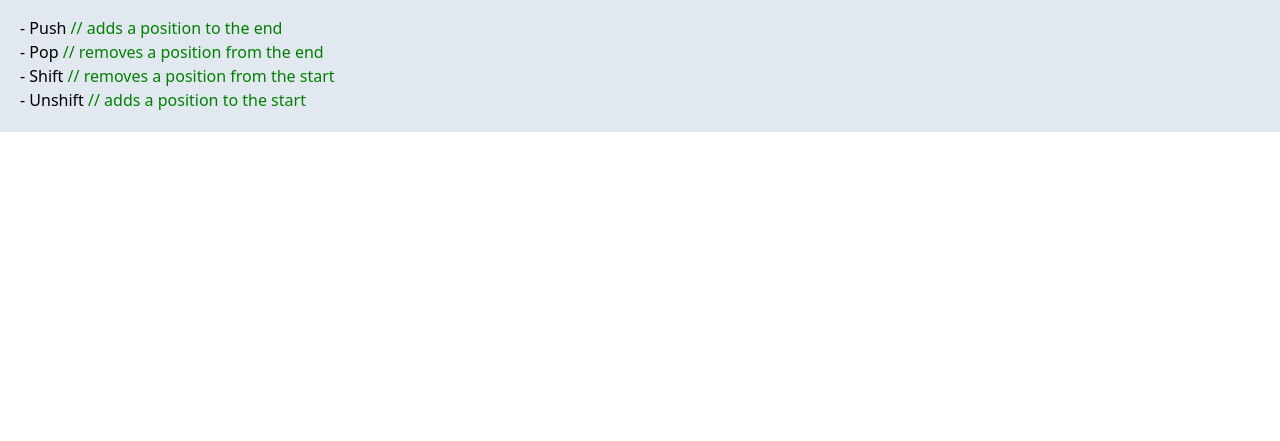
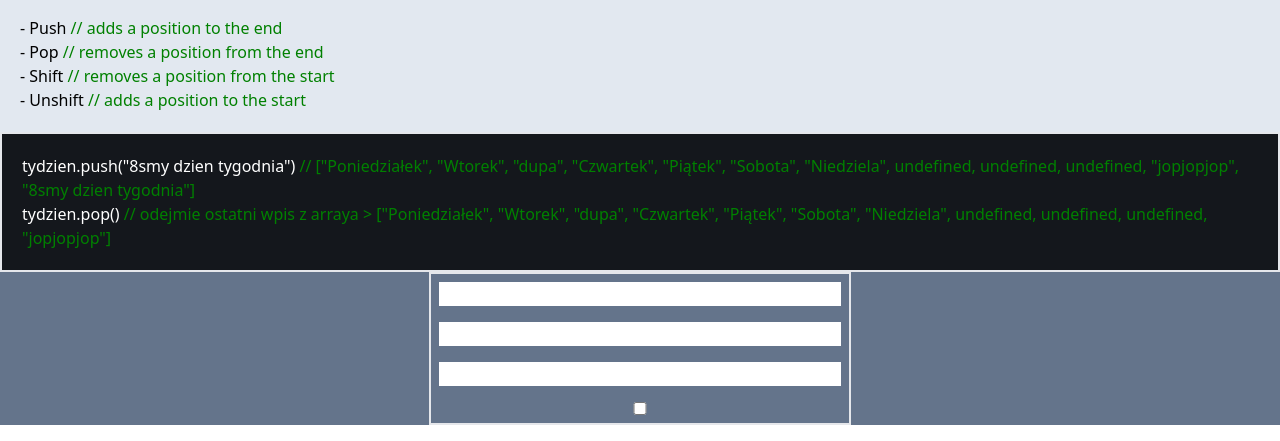
Before and after one commit to CarelessPepper47/Diff, a website: page L03.html in a window 1280 px wide. Shown: the part 592-1033 px from the top of the page. Before the commit the page ends 800 px from the top, so only its background shows below. Drawn offline with Linux system fonts and the light colour scheme.

Commit message:
CD Arraye

```diff
--- a/L03.html
+++ b/L03.html
@@ -86,8 +86,35 @@
               <span class="kom"> // adds a position to the start</span>
             </p>
           </div>
+          <div class="flex flex-col border-2 bg-black/80 text-white p-5">
+            <p>
+              tydzien.push("8smy dzien tygodnia")
+              <span class="kom">
+                // ["Poniedziałek", "Wtorek", "dupa", "Czwartek", "Piątek",
+                "Sobota", "Niedziela", undefined, undefined, undefined,
+                "jopjopjop", "8smy dzien tygodnia"]</span
+              >
+            </p>
+            <p>
+              tydzien.pop()
+              <span class="kom">
+                // odejmie ostatni wpis z arraya > ["Poniedziałek", "Wtorek",
+                "dupa", "Czwartek", "Piątek", "Sobota", "Niedziela", undefined,
+                undefined, undefined, "jopjopjop"]</span
+              >
+            </p>
+            <p></p>
+          </div>
         </div>
       </section>
+      <form action="" class="">
+        <div class="border-2 flex flex-col w-[33%] mx-auto">
+          <input type="text" name="" id="imie" class="m-2" />
+          <input type="number" name="" id="wiek" class="m-2" />
+          <input type="number" name="" id="but" class="m-2" />
+          <input type="checkbox" name="" id="logIn" class="m-2" />
+        </div>
+      </form>
     </main>
   </body>
 </html>
--- a/L03.js
+++ b/L03.js
@@ -40,12 +40,36 @@ let uzytkownicy = [
     wiek: 26,
     but: 40,
     log: true},
+
     {imie: "Olek",
     wiek: 30,
     but: 35,
     log: true},
+
     {imie: "Kubeb",
     wiek: 17,
     but: 39,
     log: false}
 ]
+
+uzytkownicy.push({
+    imie: "Nataniel",
+    wiek: 77,
+    but: 44,
+    log: true
+})
+
+console.log(uzytkownicy)
+
+tydzien[10] = "jopjopjop";
+
+tydzien.push("8smy dzien tygodnia");
+
+console.log(tydzien);
+
+tydzien.pop();
+
+let zapisanyPop = tydzien.pop()
+
+console.log(tydzien)
+console.log(zapisanyPop)
```
Also changed, not shown: main.css.
